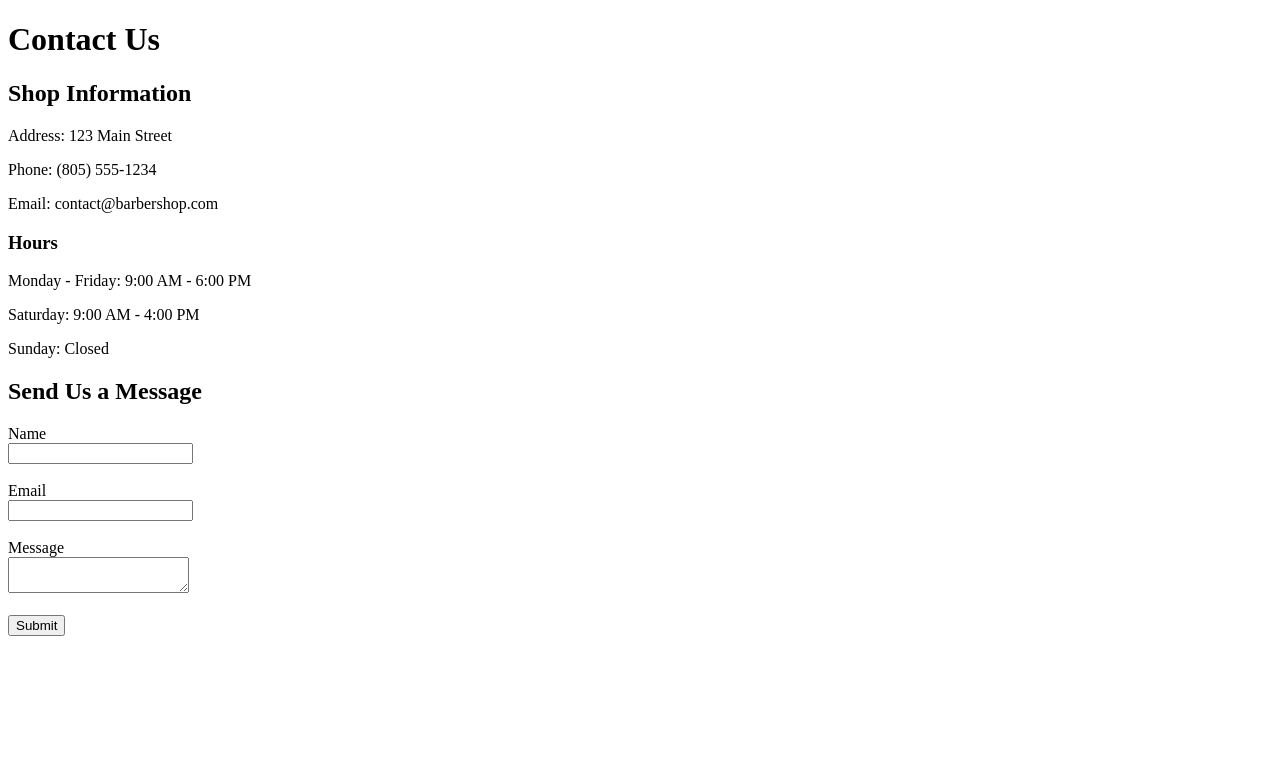
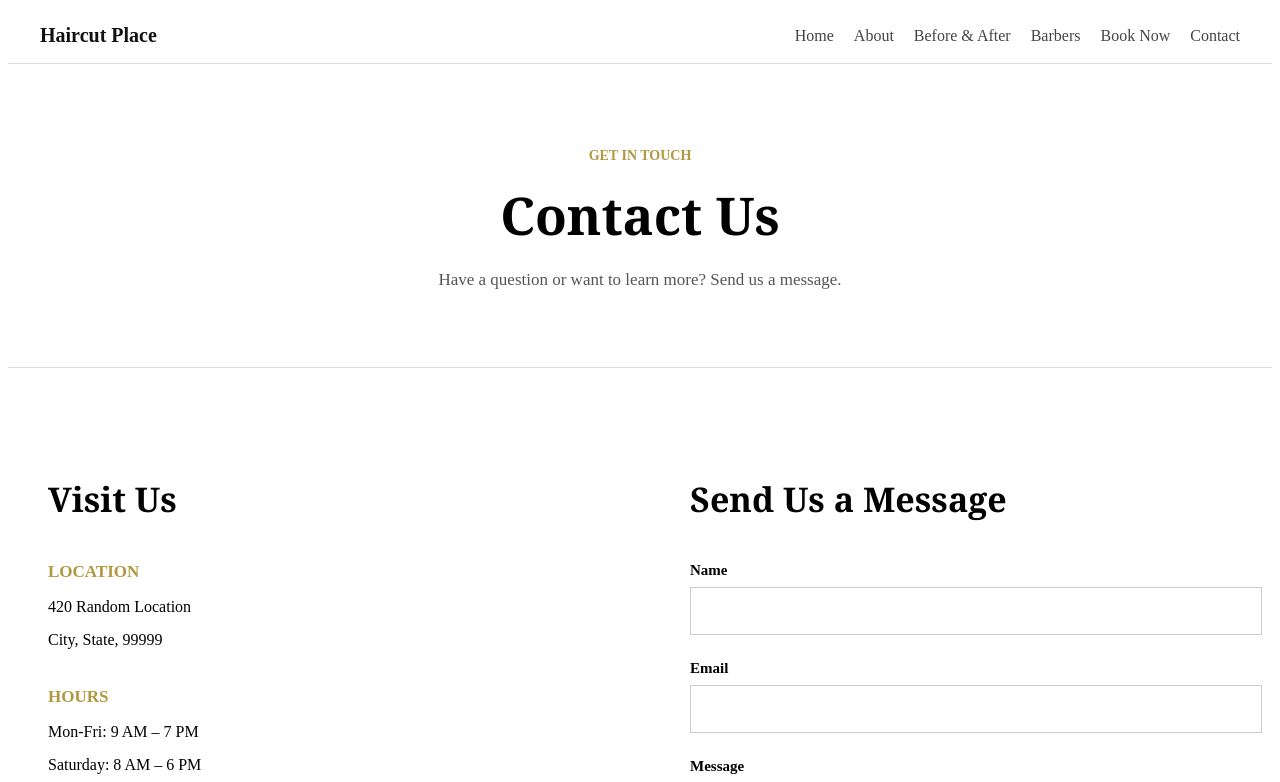
Before and after one commit to seamuscon8/Team4Hack4Impact, a Next.js app: page /contact in a window 1280 px wide. Shown: the top 782 px of the page. Built offline with nearby package versions, Linux system fonts and the light colour scheme.

Commit message:
Style the contact page to match site

```diff
--- /dev/null
+++ b/src/app/contact/contact.module.css
@@ -0,0 +1,130 @@
+.contactPage {
+  width: 100%;
+  min-height: 100vh;
+  background-color: white;
+  color: black;
+}
+
+.header {
+  text-align: center;
+  padding: 70px 20px 60px;
+  border-bottom: 1px solid #dddddd;
+}
+
+.eyebrow {
+  color: #b1973f;
+  font-size: 14px;
+  font-weight: bold;
+  margin-bottom: 15px;
+}
+
+.header h1 {
+  font-family: Georgia, "Times New Roman", serif;
+  font-size: 52px;
+  margin: 0 0 20px;
+}
+
+.subtitle {
+  font-size: 17px;
+  color: #555555;
+}
+
+.contactSection {
+  max-width: 1200px;
+  margin: 0 auto;
+  padding: 80px 40px;
+  display: grid;
+  grid-template-columns: 1fr 1fr;
+  gap: 100px;
+}
+
+.info h2,
+.formContainer h2 {
+  font-family: Georgia, "Times New Roman", serif;
+  font-size: 34px;
+  margin-bottom: 40px;
+}
+
+.infoBlock {
+  margin-bottom: 35px;
+}
+
+.infoBlock h3 {
+  color: #b1973f;
+  font-size: 17px;
+  text-transform: uppercase;
+  margin-bottom: 12px;
+}
+
+.infoBlock p {
+  margin: 7px 0;
+  font-size: 16px;
+  line-height: 1.6;
+}
+
+.form {
+  display: flex;
+  flex-direction: column;
+  gap: 25px;
+}
+
+.formGroup {
+  display: flex;
+  flex-direction: column;
+  gap: 8px;
+}
+
+.formGroup label {
+  font-size: 15px;
+  font-weight: bold;
+}
+
+.formGroup input,
+.formGroup textarea {
+  width: 100%;
+  padding: 14px;
+  border: 1px solid #cccccc;
+  font-size: 16px;
+  font-family: inherit;
+  background-color: white;
+}
+
+.formGroup input:focus,
+.formGroup textarea:focus {
+  outline: none;
+  border-color: #b1973f;
+}
+
+.formGroup textarea {
+  resize: vertical;
+}
+
+.submitButton {
+  width: fit-content;
+  padding: 14px 32px;
+  border: none;
+  background-color: black;
+  color: white;
+  font-size: 15px;
+  cursor: pointer;
+}
+
+.submitButton:hover {
+  background-color: #b1973f;
+}
+
+@media (max-width: 768px) {
+  .header {
+    padding: 50px 20px;
+  }
+
+  .header h1 {
+    font-size: 40px;
+  }
+
+  .contactSection {
+    grid-template-columns: 1fr;
+    gap: 50px;
+    padding: 50px 25px;
+  }
+}
--- a/src/app/contact/page.tsx
+++ b/src/app/contact/page.tsx
@@ -1,4 +1,7 @@
 "use client";
+
+import Navbar from "@/components/Navbar";
+import styles from "./contact.module.css";
 
 export default function ContactPage() {
   function handleSubmit(event: React.FormEvent<HTMLFormElement>) {
@@ -7,49 +10,66 @@ export default function ContactPage() {
   }
 
   return (
-    <div>
-      <h1>Contact Us</h1>
+    <main>
+      <Navbar />
 
-      <section>
-        <h2>Shop Information</h2>
-        <p>Address: 123 Main Street</p>
-        <p>Phone: (805) 555-1234</p>
-        <p>Email: contact@barbershop.com</p>
+      <div className={styles.contactPage}>
+        <section className={styles.header}>
+          <p className={styles.eyebrow}>GET IN TOUCH</p>
+          <h1>Contact Us</h1>
+          <p className={styles.subtitle}>Have a question or want to learn more? Send us a message.</p>
+        </section>
 
-        <h3>Hours</h3>
-        <p>Monday - Friday: 9:00 AM - 6:00 PM</p>
-        <p>Saturday: 9:00 AM - 4:00 PM</p>
-        <p>Sunday: Closed</p>
-      </section>
+        <section className={styles.contactSection}>
+          <div className={styles.info}>
+            <h2>Visit Us</h2>
 
-      <section>
-        <h2>Send Us a Message</h2>
+            <div className={styles.infoBlock}>
+              <h3>Location</h3>
+              <p>420 Random Location</p>
+              <p>City, State, 99999</p>
+            </div>
 
-        <form onSubmit={handleSubmit}>
-          <label htmlFor="name">Name</label>
-          <br />
-          <input type="text" id="name" required />
+            <div className={styles.infoBlock}>
+              <h3>Hours</h3>
+              <p>Mon-Fri: 9 AM – 7 PM</p>
+              <p>Saturday: 8 AM – 6 PM</p>
+              <p>Sunday: Closed</p>
+            </div>
 
-          <br />
-          <br />
+            <div className={styles.infoBlock}>
+              <h3>Contact</h3>
+              <p>(805) 555-1234</p>
+              <p>contact@barbershop.com</p>
+            </div>
+          </div>
 
-          <label htmlFor="email">Email</label>
-          <br />
-          <input type="email" id="email" required />
+          <div className={styles.formContainer}>
+            <h2>Send Us a Message</h2>
 
-          <br />
-          <br />
+            <form onSubmit={handleSubmit} className={styles.form}>
+              <div className={styles.formGroup}>
+                <label htmlFor="name">Name</label>
+                <input type="text" id="name" required />
+              </div>
 
-          <label htmlFor="message">Message</label>
-          <br />
-          <textarea id="message" required />
+              <div className={styles.formGroup}>
+                <label htmlFor="email">Email</label>
+                <input type="email" id="email" required />
+              </div>
 
-          <br />
-          <br />
+              <div className={styles.formGroup}>
+                <label htmlFor="message">Message</label>
+                <textarea id="message" rows={6} required />
+              </div>
 
-          <button type="submit">Submit</button>
-        </form>
-      </section>
-    </div>
+              <button type="submit" className={styles.submitButton}>
+                Submit
+              </button>
+            </form>
+          </div>
+        </section>
+      </div>
+    </main>
   );
 }
```
